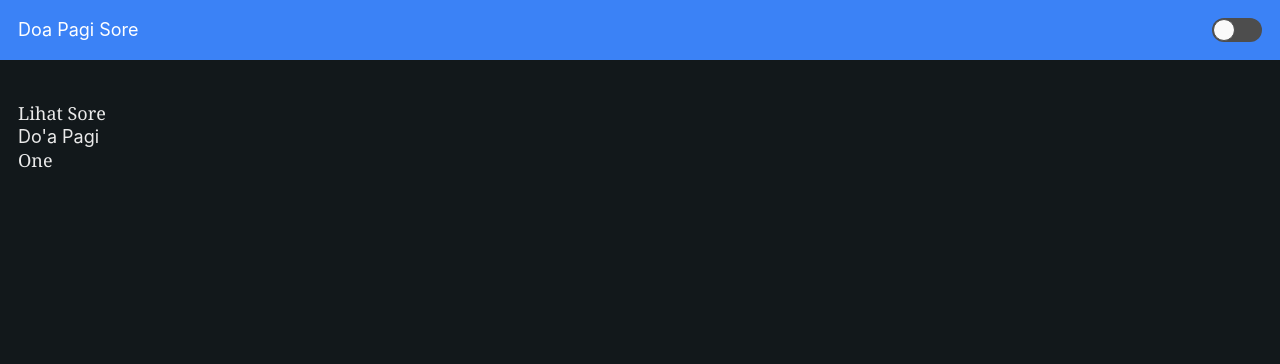
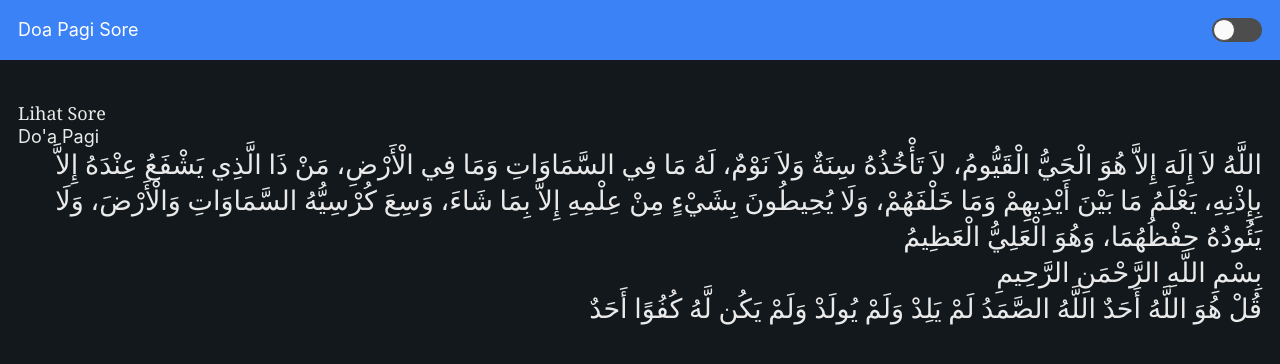
Before and after one commit to aldidas/doa-pagi-sore, a Gatsby site: page /pagi in a window 1280 px wide. Built offline with nearby package versions, Linux system fonts and the light colour scheme; Gatsby itself is replaced by a stand-in of ours.

Commit message:
arabic section

```diff
--- /dev/null
+++ b/src/components/arabic.js
@@ -0,0 +1,14 @@
+import React from "react"
+
+const Arabic = ({ children }) => {
+  const style = {
+    fontFamily: "Traditional Arabic",
+  }
+  return (
+    <p dir="RTL" className="text-2xl" style={style}>
+      {children}
+    </p>
+  )
+}
+
+export default Arabic
--- a/src/pages/pagi.js
+++ b/src/pages/pagi.js
@@ -3,6 +3,8 @@ import { Link } from "gatsby"
 
 import Layout from "../components/layout"
 import SEO from "../components/seo"
+import PagiOne from "../sections/pagi-01"
+import PagiTwo from "../sections/pagi-02"
 
 const PagiPage = () => (
   <Layout>
@@ -10,8 +12,9 @@ const PagiPage = () => (
     <Link to="/sore">Lihat Sore</Link>
     <h1>Do'a Pagi</h1>
     <div className="section">
-        One
-        </div>
+      <PagiOne />
+      <PagiTwo />
+    </div>
   </Layout>
 )
 
--- /dev/null
+++ b/src/sections/pagi-01.js
@@ -0,0 +1,17 @@
+import React from "react"
+import Arabic from "../components/arabic"
+
+const PagiOne = () => {
+  return (
+    <Arabic>
+      اللَّهُ لاَ إِلَهَ إِلاَّ هُوَ الْحَيُّ الْقَيُّومُ، لاَ تَأْخُذُهُ سِنَةٌ
+      وَلاَ نَوْمٌ، لَهُ مَا فِي السَّمَاوَاتِ وَمَا فِي الْأَرْضِ، مَنْ ذَا
+      الَّذِي يَشْفَعُ عِنْدَهُ إِلاَّ بِإِذْنِهِ، يَعْلَمُ مَا بَيْنَ
+      أَيْدِيهِمْ وَمَا خَلْفَهُمْ، وَلَا يُحِيطُونَ بِشَيْءٍ مِنْ عِلْمِهِ
+      إِلاَّ بِمَا شَاءَ، وَسِعَ كُرْسِيُّهُ السَّمَاوَاتِ وَالْأَرْضَ، وَلَا
+      يَئُودُهُ حِفْظُهُمَا، وَهُوَ الْعَلِيُّ الْعَظِيمُ
+    </Arabic>
+  )
+}
+
+export default PagiOne
--- /dev/null
+++ b/src/sections/pagi-02.js
@@ -0,0 +1,16 @@
+import React from "react"
+import Arabic from "../components/arabic"
+
+const PagiTwo = () => {
+  return (
+    <>
+      <Arabic>بِسْمِ اللَّهِ الرَّحْمَنِ الرَّحِيمِ</Arabic>
+      <Arabic>
+        قُلْ هُوَ اللَّهُ أَحَدٌ اللَّهُ الصَّمَدُ لَمْ يَلِدْ وَلَمْ يُولَدْ
+        وَلَمْ يَكُن لَّهُ كُفُوًا أَحَدٌ
+      </Arabic>
+    </>
+  )
+}
+
+export default PagiTwo
```
